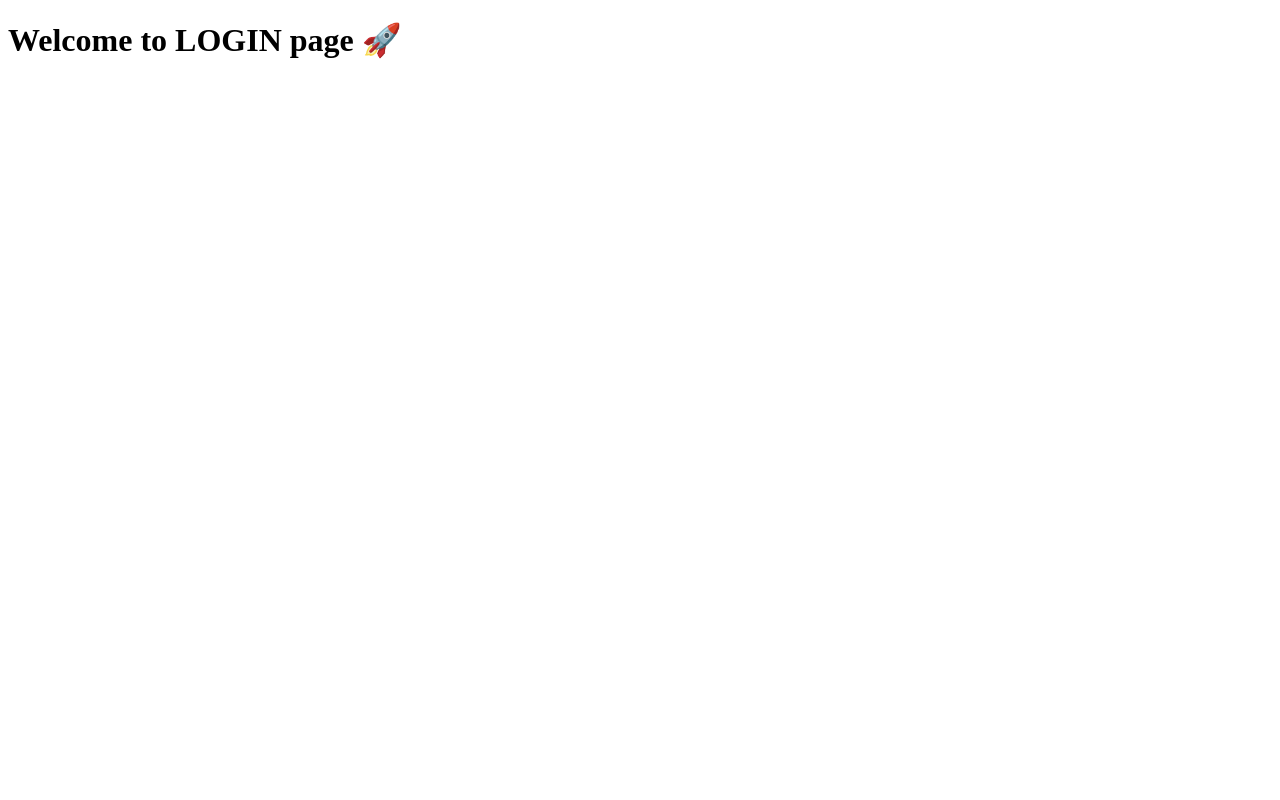
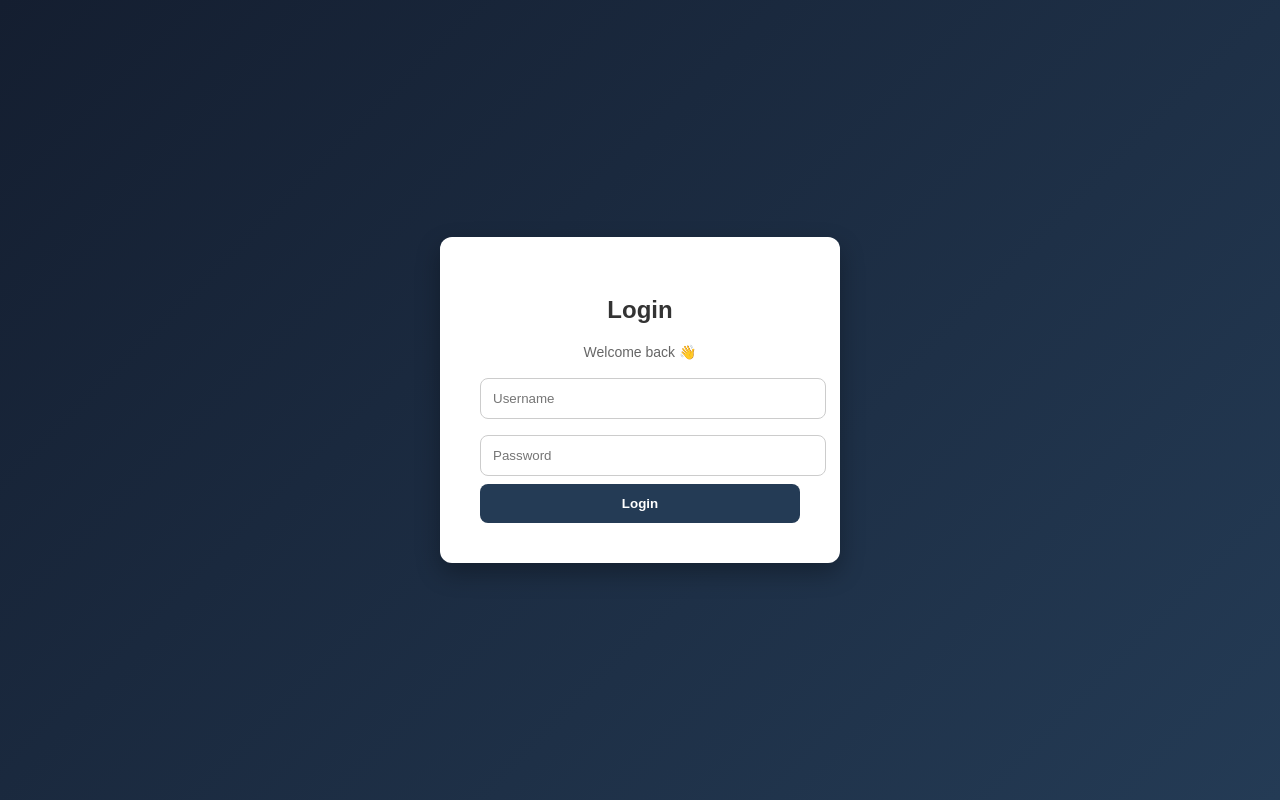
Before and after one commit to aashikaK/Django, a Django app: page /login in a window 1280 px wide. Run offline with Django 5.2, Linux system fonts and the light colour scheme.

Commit message:
updated login page

```diff
--- a/userproject/templates/login.html
+++ b/userproject/templates/login.html
@@ -1,16 +1,88 @@
+{% load static %}
 
 <!DOCTYPE html>
 <html lang="en">
 <head>
     <meta charset="UTF-8">
-    <meta name="viewport" content="width=device-width, initial-scale=1.0">
-    <title>Login Form!!</title>
+    <title>Home</title>
 
+    <style>
+        body {
+            margin: 0;
+            font-family: Arial, sans-serif;
+            background: linear-gradient(135deg, #141e30, #243b55);
+            height: 100vh;
+            display: flex;
+            justify-content: center;
+            align-items: center;
+        }
+
+        .box {
+            background: white;
+            padding: 40px;
+            border-radius: 12px;
+            width: 320px;
+            text-align: center;
+            box-shadow: 0 10px 25px rgba(0,0,0,0.3);
+        }
+
+        h2 {
+            margin-bottom: 20px;
+            color: #333;
+        }
+
+        input {
+            width: 100%;
+            padding: 12px;
+            margin: 8px 0;
+            border-radius: 8px;
+            border: 1px solid #ccc;
+            outline: none;
+        }
+
+        input:focus {
+            border-color: #243b55;
+        }
+
+        button {
+            width: 100%;
+            padding: 12px;
+            background: #243b55;
+            color: white;
+            border: none;
+            border-radius: 8px;
+            font-weight: bold;
+            cursor: pointer;
+        }
+
+        button:hover {
+            background: #1b2a3a;
+        }
+
+        .msg {
+            margin-bottom: 10px;
+            color: #666;
+            font-size: 14px;
+        }
+    </style>
 </head>
+
 <body>
 
-    <h1>Welcome to LOGIN page 🚀</h1>
+<div class="box">
+    <h2>Login</h2>
+    <p class="msg">Welcome back 👋</p>
 
+    <form method="POST" action="{% url 'login' %}">
+        {% csrf_token %}
+
+        <input type="text" name="username" placeholder="Username" required>
+
+        <input type="password" name="password" placeholder="Password" required>
+
+        <button type="submit">Login</button>
+    </form>
+</div>
 
 </body>
 </html>
```
